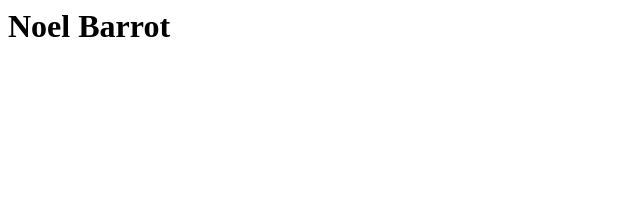
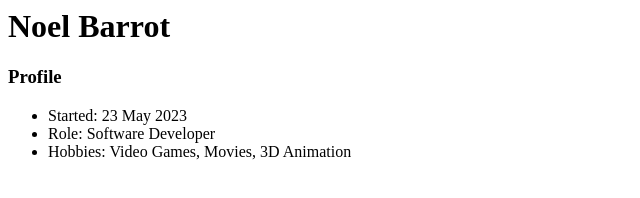
Before and after one commit to noelbarrot/noelbarrot.github.io, a plain HTML site: page index.html in a window 1280 px wide. Shown: the whole page, without its empty margins (0-640 px from the left). Drawn offline with Linux system fonts and the light colour scheme.

Commit message:
Updated my profile

```diff
--- a/index.html
+++ b/index.html
@@ -1 +1,7 @@
 <h1>Noel Barrot</h1>
+<h3>Profile</h3>
+<ul>
+<li>Started: 23 May 2023</li>
+<li>Role: Software Developer</li>
+<li>Hobbies: Video Games, Movies, 3D Animation</li>
+</ul>
```
